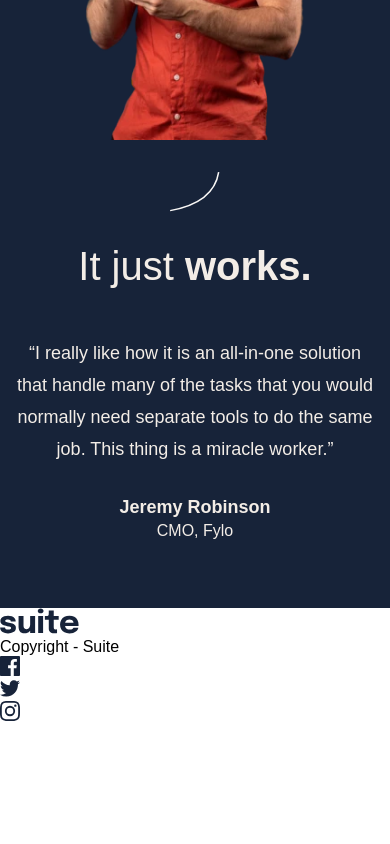
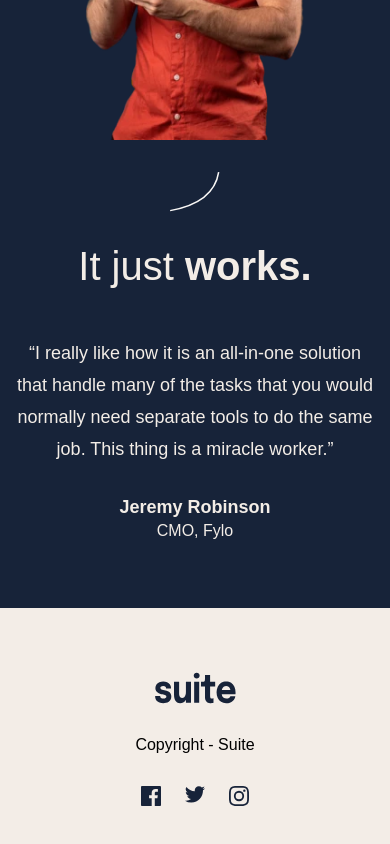
Before and after one commit to DeeaEmilia/Challenge-2, a plain HTML site: page index.html in a window 390 px wide. Shown: the part 1413-2257 px from the top of the page. Before the commit the page ends 2138 px from the top, so only its background shows below. Drawn offline with Linux system fonts and the light colour scheme.

Commit message:
finished mobile version

```diff
--- a/index.html
+++ b/index.html
@@ -88,7 +88,7 @@
       </section>
     </main>
     <footer>
-      <img src="assets/logo.svg" alt="logo for suite" />
+      <img class="footer--logo" src="assets/logo.svg" alt="logo for suite" />
       <p>Copyright - Suite</p>
       <ul>
         <li>
--- a/style.scss
+++ b/style.scss
@@ -190,3 +190,22 @@ main {
     }
   }
 }
+
+footer {
+  background-color: hsl(30, 33%, 93%);
+  display: flex;
+  flex-direction: column;
+  align-items: center;
+  gap: 2rem;
+
+  .footer--logo {
+    margin-top: 4rem;
+    height: 2rem;
+    width: 5.0625rem;
+  }
+  ul {
+    display: flex;
+    gap: 1.5rem;
+    margin-bottom: 4rem;
+  }
+}
```
Also changed, not shown: style.css, 1 other file.
